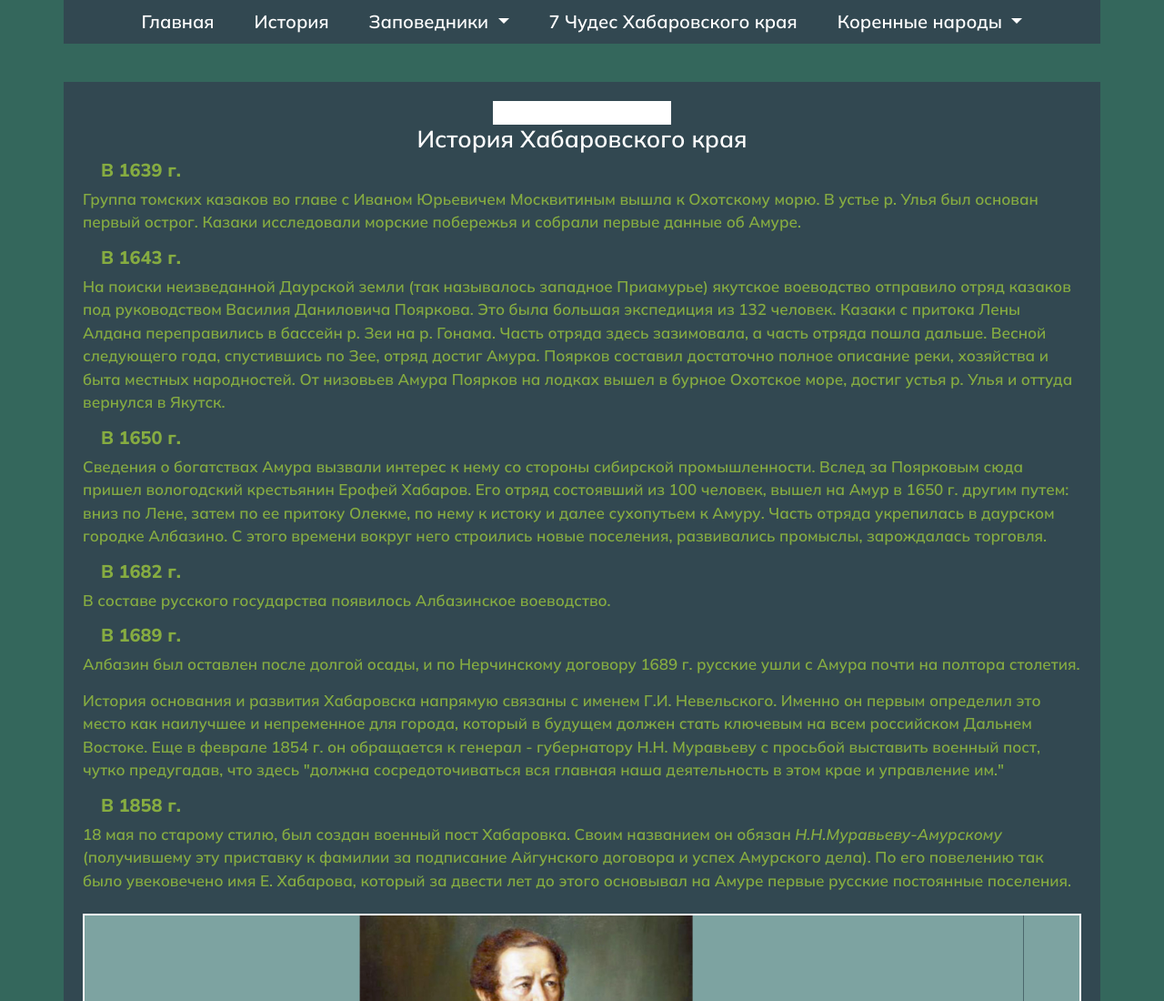
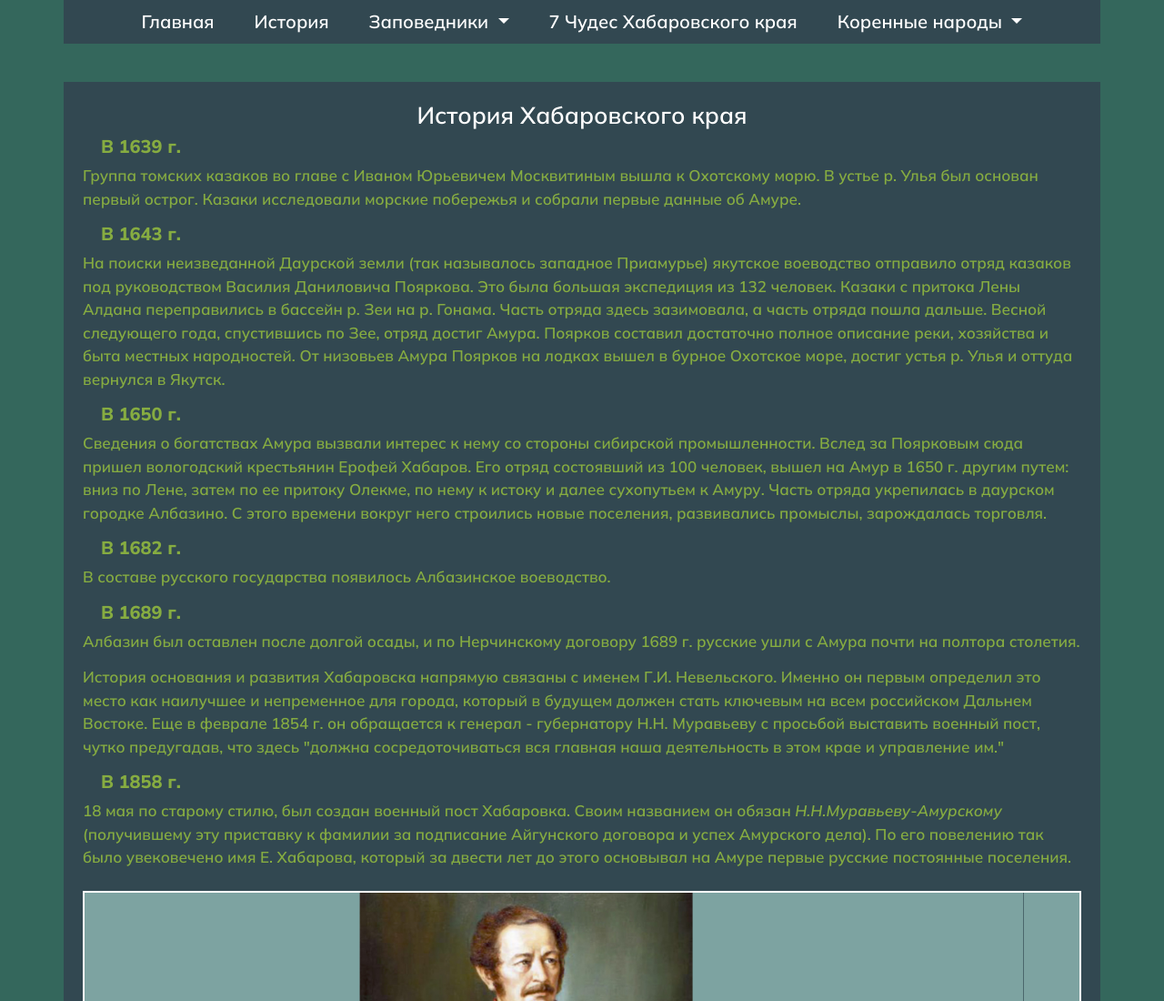
Before and after one commit to Alexandr2309/competition, a plain HTML site: page History.html in a window 1280 px wide. Shown: the top 1100 px of the page at 91% size. Drawn offline with nearby package versions, Linux system fonts and the light colour scheme; a script that the page names is missing.

Commit message:
Update History.html

```diff
--- a/History.html
+++ b/History.html
@@ -75,7 +75,6 @@
     <!--HEAD -->
     <main class="main main-history">
       <section class="history p-4 mb-5">
-        <input type="text" style="display: block; margin: 0 auto;" id="search-elem">
         <h2>История Хабаровского края</h2>
         <div class="history__main">
           <div class="history__main-fragment">
```
